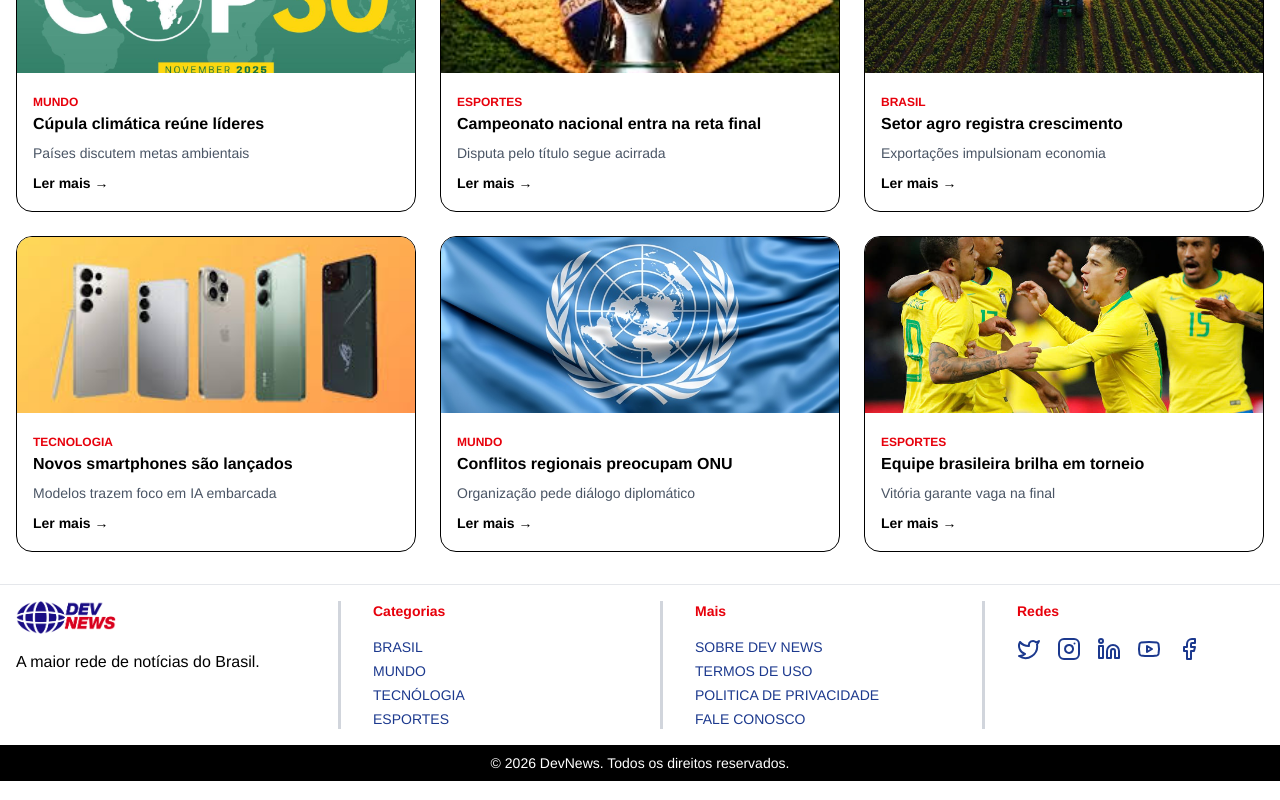
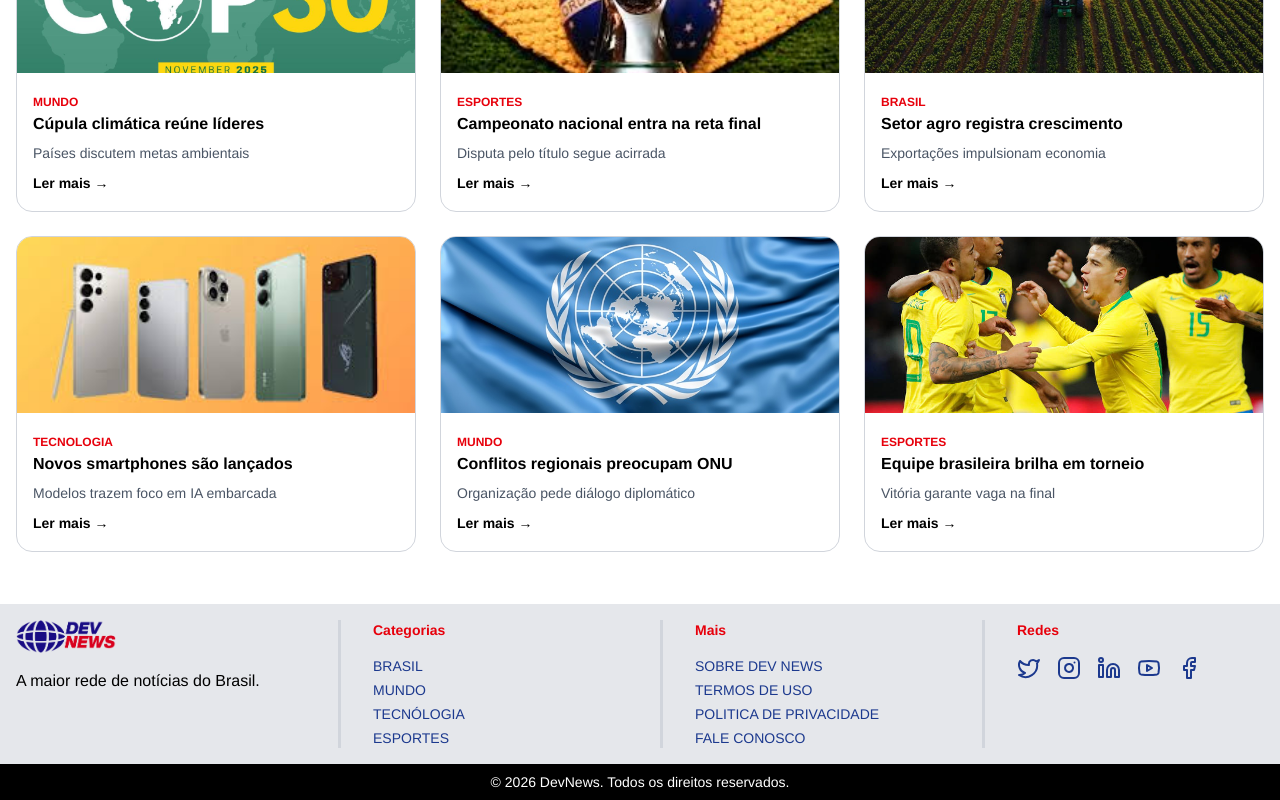
Before and after one commit to williamcruvinel/dev-news, a Next.js app: page / in a window 1280 px wide. Shown: the part 832-1632 px from the top of the page. Built offline with nearby package versions, Linux system fonts and the light colour scheme.

Commit message:
Ajustando alguns estilos nos componentes

```diff
--- a/src/components/Footer.tsx
+++ b/src/components/Footer.tsx
@@ -4,7 +4,7 @@ import Link from 'next/link';
 
 function Footer() {
   return (
-    <footer className="border-t border-gray-200 ">
+    <footer className="bg-gray-200">
       <div className="container mx-auto grid gap-10 p-4 grid-cols-1 sm:grid-cols-2 lg:grid-cols-4">
         <div className="min-w-50">
           <Image src="/logo.png" alt="Logo" width={100} height={100} />
--- a/src/components/Header.tsx
+++ b/src/components/Header.tsx
@@ -11,16 +11,16 @@ function Header() {
 
         <ul className="flex gap-8 uppercase items-center justify-center text-blue-900 font-bold ">
           <li className="relative py-2 cursor-pointer before:content-[''] before:absolute before:left-0 before:bottom-0 before:h-0.5 before:w-0 before:bg-red-600 before:transition-all before:duration-300 hover:before:w-full">
-            <Link href="/brasil">Brasil</Link>
+            <Link href="/brasil" className='py-6'>Brasil</Link>
           </li>
           <li className="relative py-2 cursor-pointer before:content-[''] before:absolute before:left-0 before:bottom-0 before:h-0.5 before:w-0 before:bg-red-600 before:transition-all before:duration-300 hover:before:w-full">
-            <Link href="/mundo">Mundo</Link>
+            <Link href="/mundo" className='py-6'>Mundo</Link>
           </li>
           <li className="relative py-2 cursor-pointer before:content-[''] before:absolute before:left-0 before:bottom-0 before:h-0.5 before:w-0 before:bg-red-600 before:transition-all before:duration-300 hover:before:w-full">
-            <Link href="/tecnologia">Tecnólogia</Link>
+            <Link href="/tecnologia" className='py-6'>Tecnólogia</Link>
           </li>
           <li className="relative py-2 cursor-pointer before:content-[''] before:absolute before:left-0 before:bottom-0 before:h-0.5 before:w-0 before:bg-red-600 before:transition-all before:duration-300 hover:before:w-full">
-            <Link href="/esportes">Esportes</Link>
+            <Link href="/esportes" className='py-6'>Esportes</Link>
           </li>
         </ul>
       </nav>
--- a/src/components/NewsCard.tsx
+++ b/src/components/NewsCard.tsx
@@ -8,7 +8,7 @@ type Props = {
 
 export default function NewsCard({ news }: Props) {
   return (
-    <article className="group border rounded-2xl overflow-hidden hover:shadow-lg transition-all duration-300 hover:-translate-y-1 bg-white">
+    <article className="group border border-gray-300 rounded-2xl overflow-hidden hover:shadow-lg transition-all duration-300 hover:-translate-y-1 bg-white">
 
       <div className="relative w-full h-44 overflow-hidden">
         <Image
--- a/src/components/NewsSection.tsx
+++ b/src/components/NewsSection.tsx
@@ -7,7 +7,7 @@ export default function NewsSection() {
     <section className="space-y-6">
       <h2 className="text-2xl font-bold">Últimas notícias</h2>
 
-      <div className="grid gap-6 sm:grid-cols-2 lg:grid-cols-3">
+      <div className="grid gap-6 sm:grid-cols-2 lg:grid-cols-3 mb-5">
         {newsMock.slice(-7, -1).map((item) => (
           <NewsCard key={item.id} news={item} />
         ))}
```
